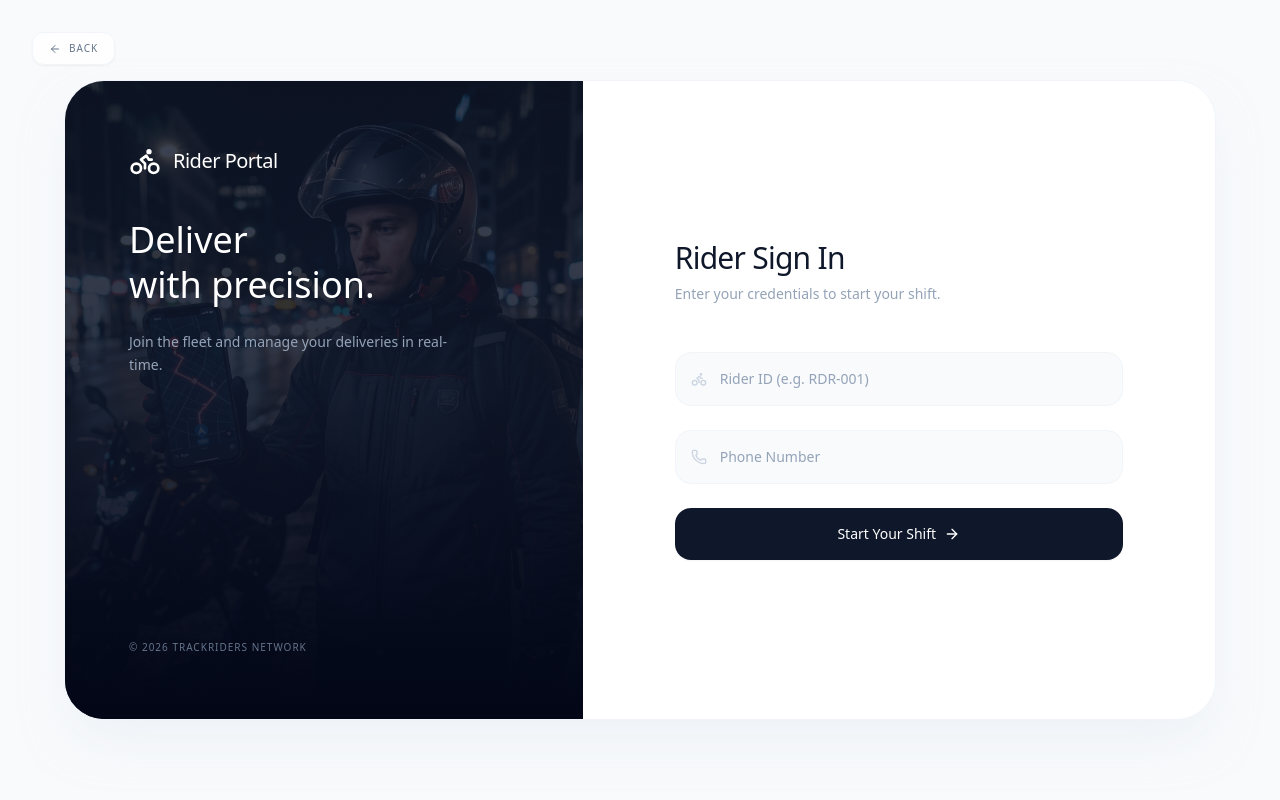
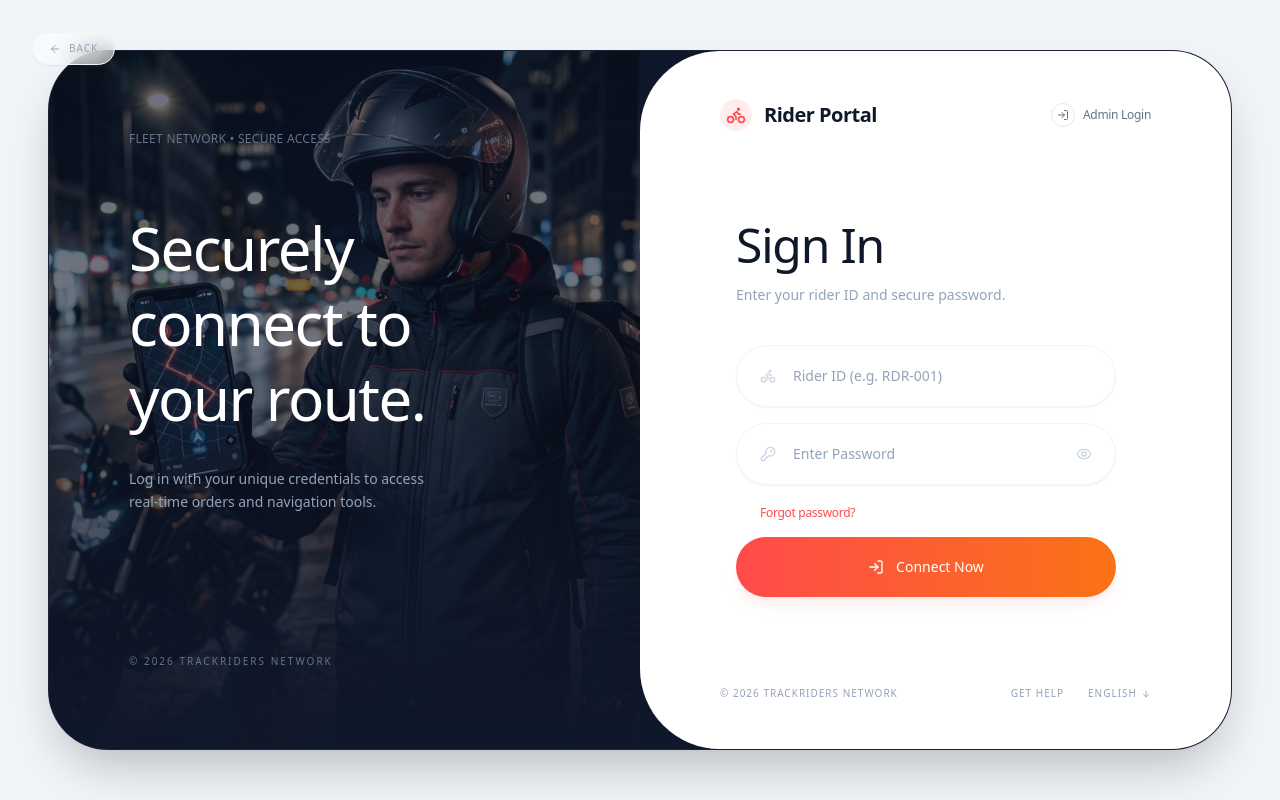
Before and after one commit to moizmalik11/TrackRiders, a React (Vite) app in the folder client/: page /rider-login in a window 1280 px wide. Built offline with nearby package versions, Linux system fonts and the light colour scheme; no server answers.

Commit message:
RiderLogin components, and client configuration

```diff
--- a/client/src/pages/LandingPage.jsx
+++ b/client/src/pages/LandingPage.jsx
@@ -1,4 +1,5 @@
 import React, { useState, useEffect } from 'react';
+import { Link } from 'react-router-dom';
 import { motion, AnimatePresence } from 'framer-motion';
 import {
   Map as MapIcon,
@@ -59,12 +60,12 @@ const Navbar = () => {
             </a>
           ))}
           <div className="flex items-center gap-3 pl-4 border-l border-slate-200">
-            <a href="/rider-login" className="px-5 py-2.5 rounded-lg text-slate-900 border border-slate-200 font-bold text-xs uppercase tracking-widest hover:border-slate-900 transition-all">
+            <Link to="/rider-login" className="px-5 py-2.5 rounded-lg text-slate-900 border border-slate-200 font-bold text-xs uppercase tracking-widest hover:border-slate-900 transition-all">
               Rider Portal
-            </a>
-            <a href="/login" className="bg-brand-red px-5 py-2.5 rounded-lg text-white font-bold text-xs uppercase tracking-widest hover:bg-red-600 transition-all shadow-sm">
+            </Link>
+            <Link to="/login" className="bg-brand-red px-5 py-2.5 rounded-lg text-white font-bold text-xs uppercase tracking-widest hover:bg-red-600 transition-all shadow-sm">
               Admin Login
-            </a>
+            </Link>
           </div>
         </div>
 
@@ -90,8 +91,8 @@ const Navbar = () => {
                 </a>
               ))}
               <hr className="border-slate-100" />
-              <a href="/rider-login" className="w-full py-4 rounded-xl font-black text-center text-slate-900 border-2 border-slate-900 uppercase tracking-widest text-xs">Rider Portal</a>
-              <a href="/login" className="w-full bg-brand-red py-4 rounded-xl font-black text-center text-white uppercase tracking-widest text-xs shadow-lg shadow-brand-red/20">Admin Access</a>
+              <Link to="/rider-login" className="w-full py-4 rounded-xl font-black text-center text-slate-900 border-2 border-slate-900 uppercase tracking-widest text-xs" onClick={() => setMobileMenuOpen(false)}>Rider Portal</Link>
+              <Link to="/login" className="w-full bg-brand-red py-4 rounded-xl font-black text-center text-white uppercase tracking-widest text-xs shadow-lg shadow-brand-red/20" onClick={() => setMobileMenuOpen(false)}>Admin Access</Link>
             </div>
           </motion.div>
         )}
@@ -258,9 +259,9 @@ const LandingPage = () => {
               Real-time delivery management with live GPS tracking, instant order assignment, and smart status monitoring.
             </p>
             <div className="flex flex-col sm:flex-row gap-4">
-              <a href="/login" className="bg-brand-red px-8 py-4 rounded-lg text-white font-black text-lg flex items-center justify-center gap-2 hover:bg-red-600 transition-all shadow-md">
+              <Link to="/login" className="bg-brand-red px-8 py-4 rounded-lg text-white font-black text-lg flex items-center justify-center gap-2 hover:bg-red-600 transition-all shadow-md">
                 Live Demo <ArrowRight className="w-5 h-5" />
-              </a>
+              </Link>
               <button className="px-8 py-4 rounded-lg border-2 border-slate-900 text-slate-900 font-bold text-lg flex items-center justify-center gap-2 hover:bg-slate-900 hover:text-white transition-all">
                 <Code className="w-5 h-5" /> Source Code
               </button>
@@ -448,9 +449,9 @@ const LandingPage = () => {
           <p className="text-xl text-slate-600 mb-12 max-w-2xl mx-auto font-medium">
             Join modern logistics teams using TrackRiders for precision tracking and seamless management.
           </p>
-          <a href="/login" className="bg-brand-red text-white px-12 py-5 rounded-lg font-black text-xl hover:bg-red-600 transition-all shadow-lg flex items-center justify-center gap-3 mx-auto">
+          <Link to="/login" className="bg-brand-red text-white px-12 py-5 rounded-lg font-black text-xl hover:bg-red-600 transition-all shadow-lg flex items-center justify-center gap-3 mx-auto">
             Get Started Now <ArrowRight />
-          </a>
+          </Link>
 
           <div className="mt-12 flex items-center justify-center gap-6 text-gray-500 font-bold text-sm">
             <div className="flex items-center gap-2"><CheckCircle className="w-4 h-4 text-brand-gold" /> Modern</div>
--- a/client/src/pages/RiderLogin.jsx
+++ b/client/src/pages/RiderLogin.jsx
@@ -1,84 +1,126 @@
 import React, { useState } from "react";
 import { useNavigate } from "react-router-dom";
 import { motion } from "framer-motion";
-import { Lock, Phone, ArrowLeft, Bike, ArrowRight } from "lucide-react";
+import { Lock, Phone, ArrowLeft, Bike, ArrowRight, Eye, EyeOff, LogIn, KeyRound } from "lucide-react";
 
 const RiderLogin = () => {
   const [riderId, setRiderId] = useState("");
-  const [phone, setPhone] = useState("");
+  const [password, setPassword] = useState("");
+  const [showPassword, setShowPassword] = useState(false);
   const [error, setError] = useState("");
   const navigate = useNavigate();
 
-  const handleLogin = (e) => {
+  const handleLogin = async (e) => {
     e.preventDefault();
-    if (riderId && phone) {
-      localStorage.setItem("rider", JSON.stringify({ riderId, phone, name: "Rider " + riderId }));
+    if (!riderId || !password) {
+      setError("Please enter your Rider ID and Password.");
+      return;
+    }
+
+    try {
+      // For now, using simulated login logic since we are in dev
+      // In a real app, this would be a fetch call to /api/riders/login
+      if (riderId && (password === "123" || password.length > 0)) {
+        localStorage.setItem("rider", JSON.stringify({
+          riderId,
+          name: "Rider " + riderId,
+          role: 'rider'
+        }));
         navigate("/rider-panel");
       } else {
-      setError("Please enter your Rider ID and registered Phone number.");
+        setError("Invalid Rider ID or Password.");
+      }
+    } catch (err) {
+      setError("An error occurred during login.");
     }
   };
 
   return (
-    <div className="min-h-screen bg-slate-50 flex items-center justify-center p-4 lg:p-8 font-sans selection:bg-brand-red/10 overflow-hidden">
+    <div className="min-h-screen bg-slate-100 flex items-center justify-center p-6 lg:p-12 font-sans selection:bg-brand-red/10 relative overflow-hidden">
 
-      {/* Subtle Background Glow */}
-      <div className="absolute top-0 right-0 w-1/3 h-1/3 bg-brand-red/5 blur-[120px] rounded-full -z-10"></div>
+      {/* Background Atmosphere */}
+      <div className="absolute top-[-10%] left-[-10%] w-[40%] h-[40%] bg-brand-red/5 rounded-full blur-[120px] -z-10"></div>
+      <div className="absolute bottom-[-10%] right-[-10%] w-[40%] h-[40%] bg-slate-200 rounded-full blur-[120px] -z-10"></div>
 
+      {/* Floating Back Button */}
       <button
         onClick={() => navigate('/')}
-        className="fixed top-8 left-8 z-50 flex items-center gap-2 text-slate-500 bg-white/80 backdrop-blur-md px-4 py-2 rounded-xl hover:bg-slate-900 hover:text-white transition-all font-medium text-[10px] uppercase tracking-widest shadow-sm border border-slate-100"
+        className="fixed top-8 left-8 z-50 flex items-center gap-2 text-slate-400 bg-white/50 backdrop-blur-md px-4 py-2 rounded-full hover:bg-white hover:text-slate-900 transition-all font-medium text-[10px] uppercase tracking-widest shadow-sm border border-slate-100"
       >
         <ArrowLeft className="w-3 h-3" /> Back
       </button>
 
-      <div className="w-full max-w-6xl h-[80vh] min-h-[600px] bg-white rounded-[40px] shadow-2xl shadow-slate-200/50 flex overflow-hidden border border-slate-100 relative">
+      <div className="w-full max-w-[1240px] h-[85vh] min-h-[700px] bg-brand-dark rounded-[60px] shadow-2xl flex overflow-hidden relative border border-white/5">
 
-        {/* Marketing Side */}
-        <div className="hidden lg:flex w-[45%] h-full bg-slate-900 relative flex-col justify-between p-16 overflow-hidden">
-          <div className="absolute inset-0 z-0 opacity-20 bg-[url('/rider-login-bg.png')] bg-cover bg-center"></div>
-          <div className="absolute inset-0 bg-gradient-to-t from-slate-950 via-slate-900/40 to-transparent"></div>
+        {/* Left Side: Marketing */}
+        <div className="hidden lg:flex w-1/2 h-full bg-brand-dark relative flex-col justify-between p-20 overflow-hidden">
+          <div className="absolute inset-0 z-0">
+            <img src="/rider-login-bg.png" alt="Rider Marketing" className="w-full h-full object-cover opacity-40 scale-110" />
+            <div className="absolute inset-0 bg-gradient-to-t from-brand-dark via-transparent to-transparent"></div>
+          </div>
 
           <div className="relative z-10">
-            <div className="flex items-center gap-3 mb-10">
-              <Bike className="w-8 h-8 text-white" />
-              <span className="text-xl font-medium text-white tracking-tight">Rider Portal</span>
-            </div>
-            <h2 className="text-4xl font-medium text-white leading-tight mb-6">
-              Deliver <br />
-              with precision.
+            <p className="text-slate-500 text-xs font-medium mb-16 tracking-wide uppercase tracking-[0.2em]">Fleet Network • Secure Access</p>
+            <h2 className="text-6xl font-medium text-white leading-tight mb-8 tracking-tight">
+              Securely <br />
+              connect to <br />
+              your route.
             </h2>
             <p className="text-slate-400 text-sm font-medium max-w-xs leading-relaxed">
-              Join the fleet and manage your deliveries in real-time.
+              Log in with your unique credentials to access real-time orders and navigation tools.
             </p>
           </div>
 
-          <div className="relative z-10 text-slate-500 text-[10px] font-medium uppercase tracking-widest">
+          <div className="relative z-10 text-slate-500 text-[10px] font-medium uppercase tracking-[0.2em]">
             © 2026 TrackRiders Network
           </div>
         </div>
 
-        {/* Form Side */}
-        <div className="w-full lg:w-[55%] h-full bg-white flex flex-col justify-center p-8 lg:p-20">
-          <div className="max-w-md mx-auto w-full">
-            <header className="mb-12 text-center lg:text-left">
-              <h1 className="text-3xl font-medium text-slate-900 mb-2 tracking-tight">Rider Sign In</h1>
-              <p className="text-slate-400 text-sm font-medium">Enter your credentials to start your shift.</p>
+        {/* Right Side: Form Portal */}
+        <div className="w-full lg:w-1/2 h-full bg-white flex flex-col relative z-20 rounded-l-[80px]">
+          {/* Internal Navigation */}
+          <header className="flex items-center justify-between px-12 lg:px-20 py-12">
+            <div className="flex items-center gap-3">
+              <div className="w-8 h-8 rounded-full bg-brand-red/10 flex items-center justify-center overflow-hidden">
+                 <Bike className="w-5 h-5 text-brand-red" />
+              </div>
+              <span className="text-xl font-semibold text-slate-900 tracking-tight">Rider Portal</span>
+            </div>
+
+            <button
+              onClick={() => navigate('/login')}
+              className="flex items-center gap-2 text-slate-500 hover:text-slate-900 transition-all font-medium text-xs tracking-tight"
+            >
+              <div className="w-6 h-6 rounded-full border border-slate-200 flex items-center justify-center text-[10px]">
+                <LogIn className="w-3 h-3" />
+              </div>
+              Admin Login
+            </button>
           </header>
 
+          {/* Form Content - Centered */}
+          <div className="flex-1 flex flex-col justify-center px-12 lg:px-24">
+            <div className="max-w-[380px] w-full mx-auto lg:mx-0">
+              <h1 className="text-5xl font-medium text-slate-900 mb-4 tracking-tight">
+                Sign In
+              </h1>
+              <p className="text-slate-400 text-sm font-medium mb-10">Enter your rider ID and secure password.</p>
+
               {error && (
-              <div className="text-red-500 text-[11px] font-medium mb-8 text-center lg:text-left flex items-center gap-2 justify-center lg:justify-start">
+                <div className="text-red-500 text-[11px] font-medium mb-6 flex items-center gap-2">
                    <div className="w-1 h-1 rounded-full bg-red-500"></div>
                    {error}
                 </div>
               )}
 
-            <form onSubmit={handleLogin} className="space-y-6">
-              <div className="relative">
-                <Bike className="absolute left-4 top-1/2 -translate-y-1/2 w-4 h-4 text-slate-300" />
+              <form onSubmit={handleLogin} className="space-y-4">
+                <div className="relative group">
+                  <div className="absolute left-6 top-1/2 -translate-y-1/2 text-slate-300 group-focus-within:text-brand-red transition-colors">
+                    <Bike className="w-4 h-4" />
+                  </div>
                   <input
                     type="text"
-                  className="w-full pl-11 pr-4 py-4 bg-slate-50 border border-slate-100 rounded-2xl text-slate-900 placeholder-slate-400 focus:outline-none focus:bg-white focus:border-slate-200 transition-all text-sm font-medium"
+                    className="w-full pl-14 pr-8 py-5 bg-white border border-slate-100 rounded-full text-slate-900 placeholder-slate-400 focus:outline-none focus:border-brand-red/20 transition-all text-sm font-medium shadow-sm"
                     value={riderId}
                     onChange={(e) => setRiderId(e.target.value)}
                     placeholder="Rider ID (e.g. RDR-001)"
@@ -86,27 +128,50 @@ const RiderLogin = () => {
                   />
                 </div>
 
-              <div className="relative">
-                <Phone className="absolute left-4 top-1/2 -translate-y-1/2 w-4 h-4 text-slate-300" />
+                <div className="relative group">
+                  <div className="absolute left-6 top-1/2 -translate-y-1/2 text-slate-300 group-focus-within:text-brand-red transition-colors">
+                    <KeyRound className="w-4 h-4" />
+                  </div>
                   <input
-                  type="tel"
-                  className="w-full pl-11 pr-4 py-4 bg-slate-50 border border-slate-100 rounded-2xl text-slate-900 placeholder-slate-400 focus:outline-none focus:bg-white focus:border-slate-200 transition-all text-sm font-medium"
-                  value={phone}
-                  onChange={(e) => setPhone(e.target.value)}
-                  placeholder="Phone Number"
+                    type={showPassword ? "text" : "password"}
+                    className="w-full pl-14 pr-16 py-5 bg-white border border-slate-100 rounded-full text-slate-900 placeholder-slate-400 focus:outline-none focus:border-brand-red/20 transition-all text-sm font-medium shadow-sm"
+                    value={password}
+                    onChange={(e) => setPassword(e.target.value)}
+                    placeholder="Enter Password"
                     required
                   />
+                  <button
+                    type="button"
+                    onClick={() => setShowPassword(!showPassword)}
+                    className="absolute right-6 top-1/2 -translate-y-1/2 text-slate-300 hover:text-slate-600 transition-colors"
+                  >
+                    {showPassword ? <EyeOff className="w-4 h-4" /> : <Eye className="w-4 h-4" />}
+                  </button>
+                </div>
+
+                <div className="px-6 pt-1 flex justify-between">
+                  <button type="button" className="text-xs font-medium text-brand-red hover:underline tracking-tight">Forgot password?</button>
                 </div>
 
                 <button
                   type="submit"
-                className="w-full bg-slate-900 text-white py-4 rounded-2xl font-medium text-sm hover:bg-black transition-all active:scale-[0.98] flex items-center justify-center gap-2 mt-6 shadow-sm"
+                  className="w-full bg-gradient-to-r from-brand-red to-orange-500 text-white py-5 rounded-full font-medium text-sm hover:shadow-xl hover:shadow-brand-red/20 transition-all active:scale-[0.98] flex items-center justify-center gap-3 mt-8 shadow-lg shadow-brand-red/10"
                 >
-                <span>Start Your Shift</span>
-                <ArrowRight className="w-4 h-4" />
+                  <LogIn className="w-4 h-4" />
+                  <span>Connect Now</span>
                 </button>
               </form>
             </div>
+          </div>
+
+          {/* Internal Footer */}
+          <footer className="flex items-center justify-between px-12 lg:px-20 py-12 text-[10px] text-slate-400 font-medium uppercase tracking-widest">
+            <span>© 2026 TrackRiders Network</span>
+            <div className="flex gap-6">
+              <a href="#" className="hover:text-slate-900">Get Help</a>
+              <div className="flex items-center gap-1 hover:text-slate-900 cursor-pointer uppercase">English <ArrowRight className="w-2.5 h-2.5 rotate-90" /></div>
+            </div>
+          </footer>
         </div>
 
       </div>
```
Also changed, not shown: 1 other file (tests, documents, lock files or other folders). Lines whose indentation alone changed are shown as unchanged.
